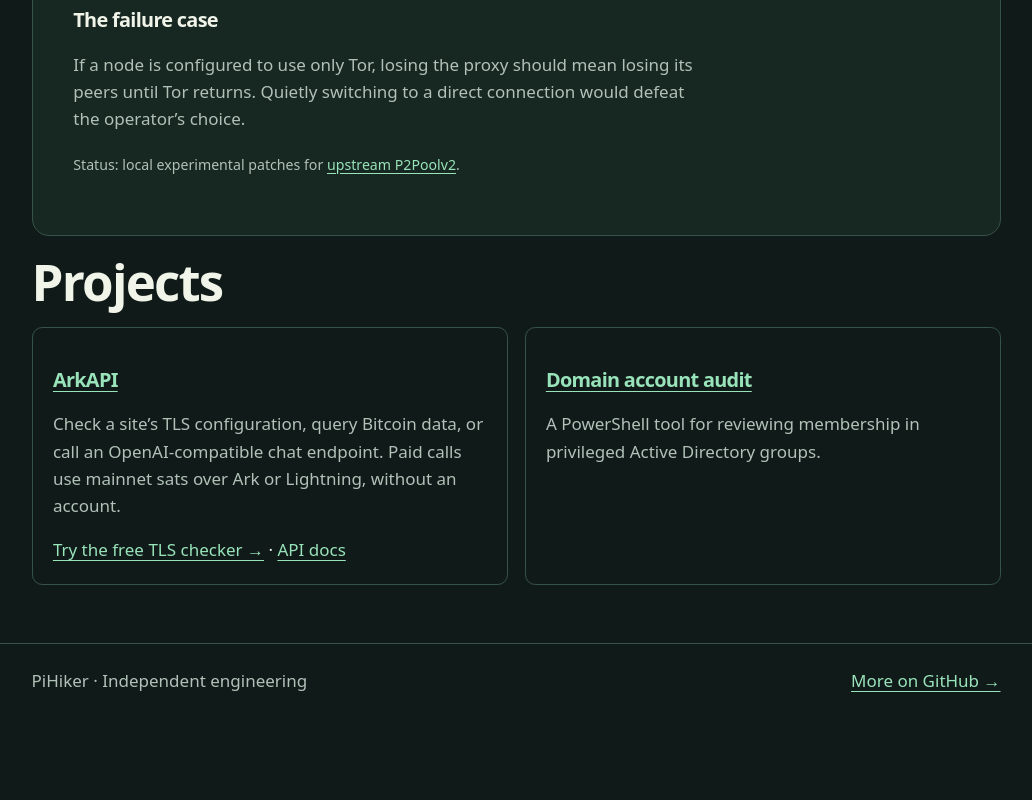
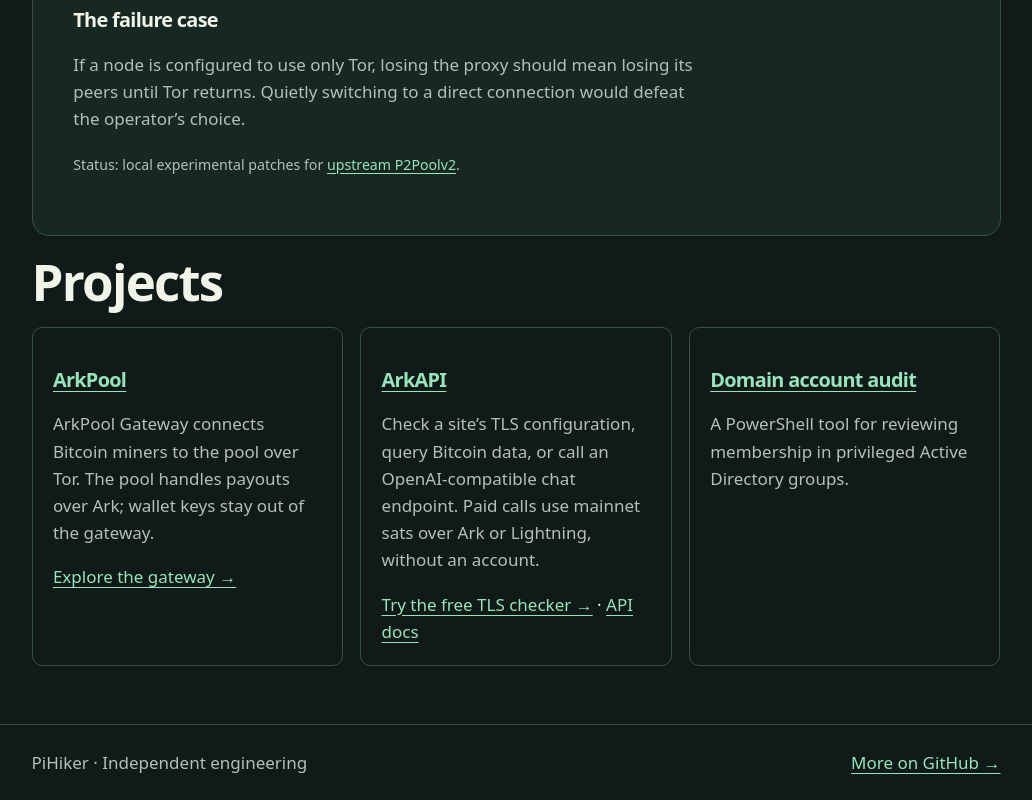
Before and after one commit to PiHiker/pihiker.github.io, a plain HTML site: page index.html in a window 1280 px wide. Shown: the part 1021-1821 px from the top of the page, without its empty margins (124-1156 px from the left). Before the commit the page ends 1739 px from the top, so only its background shows below. Drawn offline with Linux system fonts and the light colour scheme.

Commit message:
Feature ArkPool in projects

```diff
--- a/index.html
+++ b/index.html
@@ -21,6 +21,8 @@
       <p>A peer-to-peer mining node needs to find other nodes. My experimental work on P2Poolv2 asks whether it can learn onion addresses from its peers without advertising an IP address.</p>
       <h3>The failure case</h3><p>If a node is configured to use only Tor, losing the proxy should mean losing its peers until Tor returns. Quietly switching to a direct connection would defeat the operator’s choice.</p>
       <p><small>Status: local experimental patches for <a href="https://github.com/p2poolv2/p2poolv2">upstream P2Poolv2</a>.</small></p></article>
-    <section aria-labelledby="projects"><h2 id="projects">Projects</h2><div class="projects"><article><h3><a href="https://arkapi.dev/">ArkAPI</a></h3><p>Check a site’s TLS configuration, query Bitcoin data, or call an OpenAI-compatible chat endpoint. Paid calls use mainnet sats over Ark or Lightning, without an account.</p><a href="https://arkapi.dev/post-quantum-check/">Try the free TLS checker →</a> · <a href="https://arkapi.dev/docs/">API docs</a></article><article><h3><a href="https://github.com/PiHiker/privileged-domain-account-audit">Domain account audit</a></h3><p>A PowerShell tool for reviewing membership in privileged Active Directory groups.</p></article></div></section>
+    <section aria-labelledby="projects"><h2 id="projects">Projects</h2><div class="projects">
+      <article><h3><a href="https://gitlab.com/arkpool">ArkPool</a></h3><p>ArkPool Gateway connects Bitcoin miners to the pool over Tor. The pool handles payouts over Ark; wallet keys stay out of the gateway.</p><a href="https://gitlab.com/arkpool/arkpool-gateway">Explore the gateway →</a></article>
+      <article><h3><a href="https://arkapi.dev/">ArkAPI</a></h3><p>Check a site’s TLS configuration, query Bitcoin data, or call an OpenAI-compatible chat endpoint. Paid calls use mainnet sats over Ark or Lightning, without an account.</p><a href="https://arkapi.dev/post-quantum-check/">Try the free TLS checker →</a> · <a href="https://arkapi.dev/docs/">API docs</a></article><article><h3><a href="https://github.com/PiHiker/privileged-domain-account-audit">Domain account audit</a></h3><p>A PowerShell tool for reviewing membership in privileged Active Directory groups.</p></article></div></section>
   </main><footer><span>PiHiker · Independent engineering</span><a href="https://github.com/PiHiker">More on GitHub →</a></footer>
 </body></html>
```
